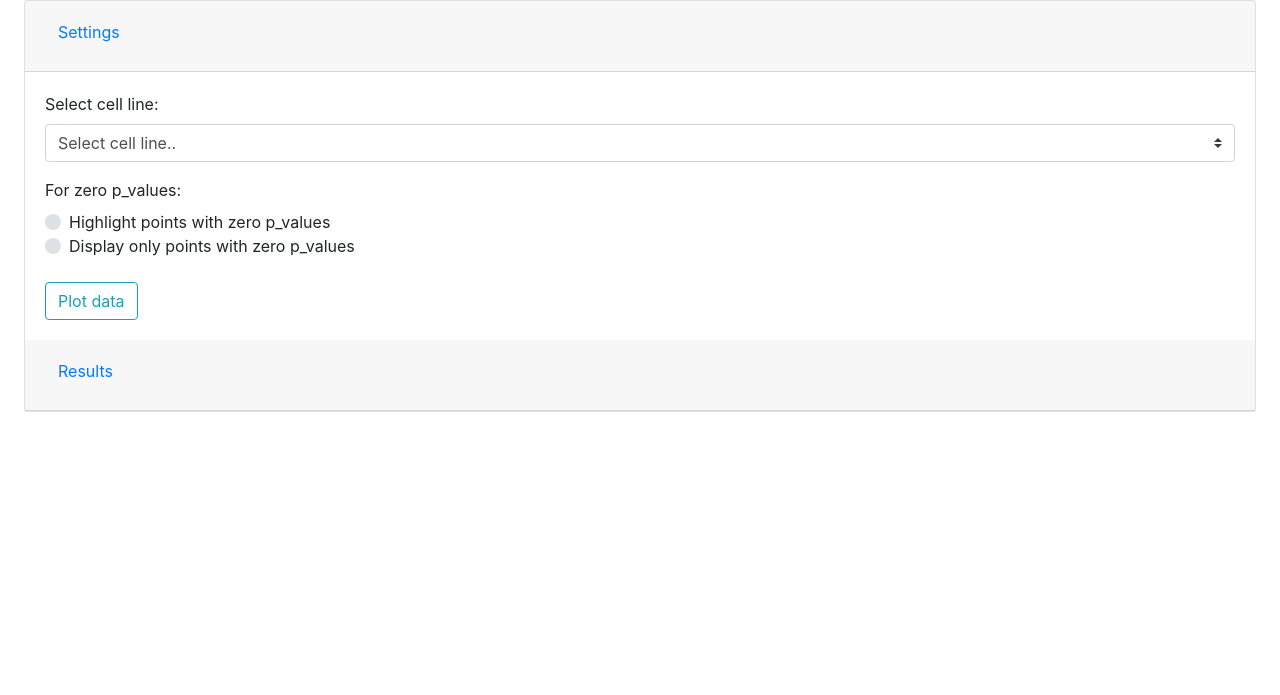
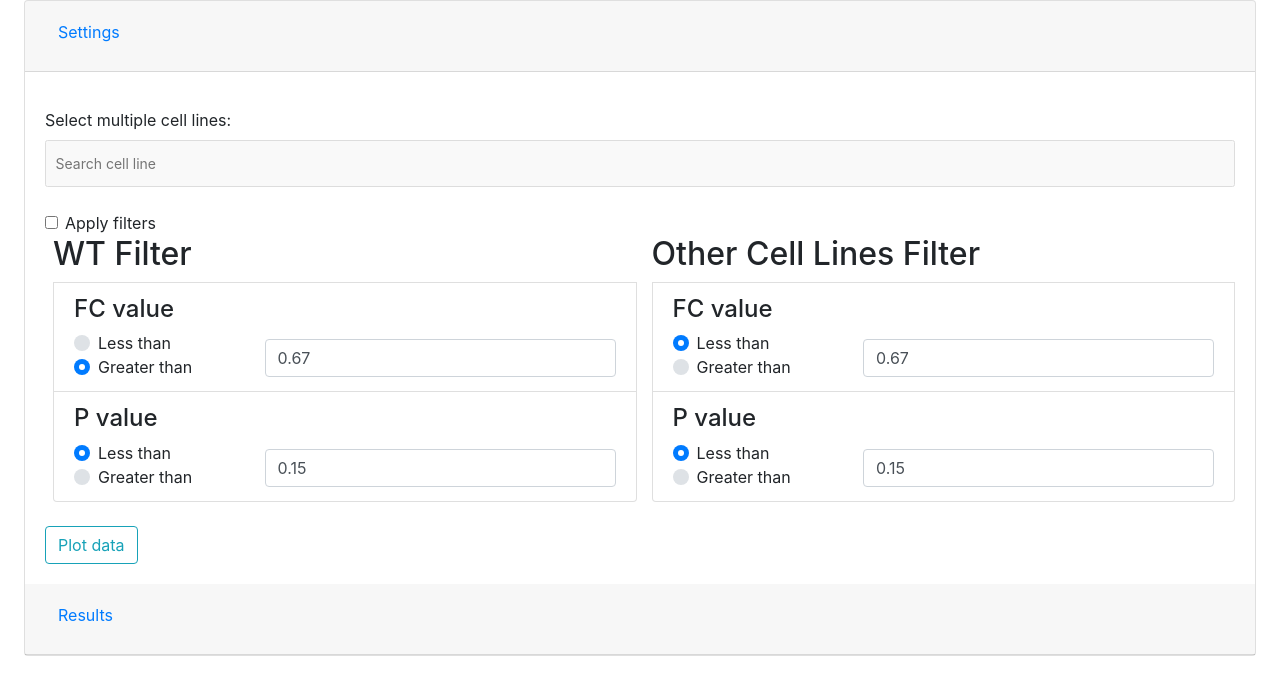
Before and after one commit to kate-v-stepanova/crispr_analysis, a Flask app: page / in a window 1280 px wide. Shown: the part 56-751 px from the top of the page. Run offline with Flask 2, Linux system fonts and the light colour scheme; data that the repository does not hold is empty; some libraries are stand-ins or nearby versions.

Commit message:
Single cell line page: multiple cell lines on one plot + filters todo: rename to something like 'plot per gene'

```diff
--- a/static/custom_js/main.js
+++ b/static/custom_js/main.js
@@ -1,4 +1,19 @@
 $(document).ready(function() {
+    // prettify multiselect
+    var choices = new Choices('#multiple_cell_lines', {
+        allowSearch: true,
+        removeItemButton: true
+    });
+
+
+    $(document).on('change', '#apply_filters', function() {
+        if(this.checked) {
+          $('#data_filters').removeClass('d-none');
+        } else {
+            $('#data_filters').addClass('d-none');
+        }
+    });
+
     // initializing constants and removing attributes from html elements
     var PLOT_SERIES = $('#cell_line_chart').attr('data-plot-series').replace(/'/g, '"'); //");
     if (PLOT_SERIES.length != 0) {
@@ -15,17 +30,14 @@ $(document).ready(function() {
 
     if (GENES.length != 0) {
         // initializing plot
-        var cell_line = $('#cell_line_select').val();
-
-        var p_values = $('input:radio:checked').val();
-
+        var cell_lines = $('#multiple_cell_lines').val();
         Highcharts.chart('cell_line_chart', {
             chart: {
                 type: 'scatter',
                 zoomType: 'xy'
             },
             title: {
-                text: 'Fold change values for cell line <b>' + cell_line + '</b>'
+                text: 'Fold change values for <b>' + cell_lines + '</b>'
             },
             xAxis: {
                 title: {
@@ -61,12 +73,9 @@ $(document).ready(function() {
                         }
                     },
                     tooltip: {
-                        headerFormat: '<b>gene: {point.x}</b><br>',
-                        pointFormat: '<b>fc value:</b> {point.y}<br><b>p value:</b> {point.p_value}',
-//                        pointFormat: '<b>fc value:</b> {point.y:.3f}<br><b>p value:</b> {point.value:.3f}',
-                        formatter: function() {
-                          return 'pvalue: <b>' + this.point.p_value + '</b>';
-                        },
+                        headerFormat: '<b>gene: {point.x}</b><br><b>cell line: {series.name}<br></b>',
+                        pointFormat: '<b>fc value:</b> {point.y}<br><b>p value:</b> {point.p_value}' +
+                                    '<br><b>increased Essentiality:</b> {point.inc_ess}',
                     }
                 }
             },
--- a/templates/main.html
+++ b/templates/main.html
@@ -1,5 +1,7 @@
 {% extends "layout.html" %}
 {% block body %}
+<link rel="stylesheet" href="{{ url_for('static', filename='css/choices.min.css') }}">
+<script src="{{ url_for('static', filename='js/choices.min.js') }}"></script>
 <script src="{{ url_for('static', filename='js/highcharts.js') }}"></script>
 <script src="{{ url_for('static', filename='custom_js/main.js') }}"></script>
 <div id="accordion">
@@ -14,26 +16,106 @@
          area-labelledby="settings_header" data-parent="#accordion">
       <div class="card-body">
         <form action="" method="POST">
-          <label for="cell_line_select">Select cell line:</label>
-          <select name="cell_line" class="custom-select" id="cell_line_select">
-            <option value="select_cell_line" {% if not plot_series %}selected{% endif %}>
-                Select cell line..</option>
+          <label for="multiple_cell_lines" class="mt-3">Select multiple cell lines:</label>
+          <select multiple name="cell_lines" id="multiple_cell_lines" placeholder="Search cell line">
             {% for cell_line in cell_lines %}
-              <option value="{{ cell_line }}" {% if selected_cell_line==cell_line %}selected{% endif %}>{{ cell_line}}</option>
+              <option value="{{ cell_line }}" name="{{ cell_line }}" {% if cell_line in selected_cell_lines %}selected{% endif %}>
+                {{ cell_line }}</option>
             {% endfor %}
           </select>
-          {# Zero p values #}
-          <label class="mt-3">For zero p_values:</label>
-          <div class="custom-control custom-radio">
-              <input type="radio" class="custom-control-input" id="highlight_p_values" name="p_values" value="highlight"
-              {% if p_values=="highlight" %}checked{% endif %}>
-              <label class="custom-control-label" for="highlight_p_values">Highlight points with zero p_values</label>
+
+          {# filter data #}
+          <div class="form-check mt-4">
+            <input class="form-check-input" type="checkbox" value="true" id="apply_filters" name="apply_filters">
+            <label class="form-check-label" for="apply_filters">Apply filters</label>
           </div>
-          <div class="custom-control custom-radio">
-              <input type="radio" class="custom-control-input" id="display_only_p_values" name="p_values" value="display_only"
-                  {% if p_values=="display_only" %}checked{% endif %}>
-              <label class="custom-control-label" for="display_only_p_values">Display only points with zero p_values</label>
+
+          <div class="row ml-2" id="data_filters">
+          {# WILD TYPE FILTER #}
+            {# FC #}
+            <div class="list-group col-sm-6" id="wt_filter">
+              <h2>WT Filter</h2>
+              <div class="list-group-item">
+                <h4 class="list-item-heading">FC value</h4>
+                <div class="list-group-item-text row">
+                  <div class="col-sm-4">
+                    <div class="custom-control custom-radio">
+                      <input type="radio" class="custom-control-input" id="wt_fc_less" name="wt_fc_less_or_greater" value="less">
+                      <label class="custom-control-label" for="wt_fc_less">Less than</label>
+                    </div>
+                    <div class="custom-control custom-radio">
+                        <input type="radio" class="custom-control-input" id="wt_fc_greater" name="wt_fc_less_or_greater" value="greater" checked>
+                        <label class="custom-control-label" for="wt_fc_greater">Greater than</label>
+                    </div>
+                  </div>
+                  <div class="col-sm-8 mt-2">
+                    <input class="form-control" type="number" name="wt_fc_max" min="0.0" step="0.01" value="0.67" id="wt_fc_max">
+                  </div>
+                </div>
+              </div>
+              {# P VALUE #}
+              <div class="list-group-item">
+                <h4 class="list-item-heading">P value</h4>
+                <div class="list-group-item-text row">
+                  <div class="col-sm-4">
+                    <div class="custom-control custom-radio">
+                      <input type="radio" class="custom-control-input" id="wt_pval_less" name="wt_pval_less_or_greater" value="less" checked>
+                      <label class="custom-control-label" for="wt_pval_less">Less than</label>
+                    </div>
+                    <div class="custom-control custom-radio">
+                        <input type="radio" class="custom-control-input" id="wt_pval_greater" name="wt_pval_less_or_greater" value="greater">
+                        <label class="custom-control-label" for="wt_pval_greater">Greater than</label>
+                    </div>
+                  </div>
+                  <div class="col-sm-8 mt-2">
+                    <input class="form-control" type="number" name="wt_pval_max" min="0.0" step="0.01" value="0.15" id="wt_pval_max">
+                  </div>
+                </div>
+              </div>
+            </div>
+            {# CELL LINES #}
+            <div class="list-group col-sm-6" id="y_axis_filter">
+              <h2>Other Cell Lines Filter</h2>
+              <div class="list-group-item">
+              <h4 class="list-item-heading">FC value</h4>
+                <div class="list-group-item-text row">
+                  <div class="col-sm-4">
+                    <div class="custom-control custom-radio">
+                      <input type="radio" class="custom-control-input" id="y_fc_less" name="y_fc_less_or_greater" value="less" checked>
+                      <label class="custom-control-label" for="y_fc_less">Less than</label>
+                    </div>
+                    <div class="custom-control custom-radio">
+                        <input type="radio" class="custom-control-input" id="y_fc_greater" name="y_fc_less_or_greater" value="greater">
+                        <label class="custom-control-label" for="y_fc_greater">Greater than</label>
+                    </div>
+                  </div>
+                  <div class="col-sm-8 mt-2">
+                    <input class="form-control" type="number" name="y_fc_max" min="0.0" step="0.01" value="0.67" id="y_fc_max">
+                  </div>
+                </div>
+              </div>
+              <div class="list-group-item">
+              <h4 class="list-item-heading">P value</h4>
+                <div class="list-group-item-text row">
+                  <div class="col-sm-4">
+                    <div class="custom-control custom-radio">
+                      <input type="radio" class="custom-control-input" id="y_pval_less" name="y_pval_less_or_greater" value="less" checked>
+                      <label class="custom-control-label" for="y_pval_less">Less than</label>
+                    </div>
+                    <div class="custom-control custom-radio">
+                        <input type="radio" class="custom-control-input" id="y_pval_greater" name="y_pval_less_or_greater" value="greater">
+                        <label class="custom-control-label" for="y_pval_greater">Greater than</label>
+                    </div>
+                  </div>
+                  <div class="col-sm-8 mt-2">
+                    <input class="form-control" type="number" name="y_pval_max" min="0.0" step="0.01" value="0.15" id="y_pval_max">
+                  </div>
+                </div>
+              </div>
+            </div>
+
           </div>
+
           <button class="btn btn-outline-info mt-4" type="submit" id="plot_button">Plot data</button>
         </form>
       </div>
@@ -44,7 +126,7 @@
           {% if plot_series %} area-expanded="true" {% endif %}>Results</button>
       </h5>
     </div>
-    <div id="results" class="collapse {% if selected_cell_line %} show {% endif %}"
+    <div id="results" class="collapse {% if selected_cell_lines %} show {% endif %}"
          area-labelledby="results_header" data-parent="#accordion">
       <div class="card-body">
         <div id="cell_line_chart" data-plot-series="{{ plot_series }}" data-genes="{{ genes }}"></div>
--- a/url_handlers/main.py
+++ b/url_handlers/main.py
@@ -14,47 +14,54 @@ def show_scatter_plot():
     cell_lines = rdb.smembers('cell_lines')
     genes = rdb.smembers('genes')
 
-    # stupid shit I don't want to do it why the fuck it doesnt return normal strings
+    # I don't like the idea of manually fixing the strings, but I couldn't find a better way
     cell_lines = [cell_line.decode('utf-8') for cell_line in cell_lines]
-    genes = [gene.decode('utf-8') for gene in genes] # 13 thousand lines
+    genes = [gene.decode('utf-8') for gene in genes] # 13 thousand lines!!!
 
     if request.method == 'GET':
         return render_template('main.html', cell_lines=cell_lines)
 
     if request.method == 'POST':
-        cell_line = request.form.get('cell_line')
-        df = pd.read_msgpack(rdb.get(cell_line))
+        selected_cell_lines = request.form.getlist('cell_lines')
 
-        df = df[['gene_id', 'fc', 'pval']] #, 'inc_ess']
-        p_values = request.form['p_values']
+        # filters
+        apply_filters = request.form.get('apply_filters') is not None
+        wt_fc = float(request.form.get('wt_fc_max'))
+        wt_fc_less_or_greater = request.form.get('wt_fc_less_or_greater')
+        wt_pval = float(request.form.get('wt_pval_max'))
+        wt_pval_less_or_greater = request.form.get('wt_pval_less_or_greater')
+        fc = float(request.form.get('y_fc_max'))
+        fc_less_or_greater = request.form.get('y_fc_less_or_greater')
+        pval = float(request.form.get('y_pval_max'))
+        pval_less_or_greater = request.form.get('y_pval_less_or_greater')
 
-        # transforming to highcharts format
-        df.columns = ['name', 'y', 'p_value']
-        df.y.astype(float)
-        df.p_value.astype(float)
-        df = df.round(decimals=3)
+        plot_series = []
+        for cell_line in selected_cell_lines:
+            df = pd.read_msgpack(rdb.get(cell_line))
+            df = df[['gene_id', 'fc', 'pval', 'inc_ess']]
+            if cell_line == 'WT':
+                df['inc_ess'] = 'n/a'
+            # transforming to highcharts format
+            df.columns = ['name', 'y', 'p_value', 'inc_ess']
+            df.y.astype(float)
+            df.p_value.astype(float)
 
-        if p_values == 'highlight':
-            zero_df = df.loc[df['p_value'] == 0]
-            non_zero_df = df.loc[df['p_value'] != 0]
-            plot_series = [{
-                'name': cell_line,
-                'turboThreshold': len(non_zero_df),
-                'data': list(non_zero_df.T.to_dict().values())
-            }, {
-                'name': '{} with zero p_values'.format(cell_line),
-                'turboThreshold': len(zero_df),
-                'data': list(zero_df.T.to_dict().values())
-            }]
+            # apply_filters
+            if apply_filters:
+                if cell_line == 'WT':
+                    df = df.loc[df['y'] >= wt_fc] if wt_fc_less_or_greater == 'greater' else df.loc[df['y'] <= wt_fc]
+                    df = df.loc[df['p_value'] >= wt_pval] if wt_pval_less_or_greater == 'greater' else df.loc[df['p_value'] <= wt_pval]
+                else:
+                    df = df.loc[df['y'] >= fc] if fc_less_or_greater == 'greater' else df.loc[df['y'] <= fc]
+                    df = df.loc[df['p_value'] >= pval] if pval_less_or_greater == 'greater' else df.loc[df['p_value'] <= pval]
 
-        if p_values == 'display_only':
-            df = df.loc[df['p_value'] == 0]
-            plot_series = {
+            # todo: intersection
+            df = df.round(decimals=3)
+            plot_series.append({
                 'name': cell_line,
                 'turboThreshold': len(df),
                 'data': list(df.T.to_dict().values())
-            }
-
+            })
 
         return render_template('main.html', cell_lines=cell_lines, genes=genes, plot_series=plot_series,
-                               selected_cell_line=cell_line, p_values=p_values)
+                               selected_cell_lines=selected_cell_lines)
```
